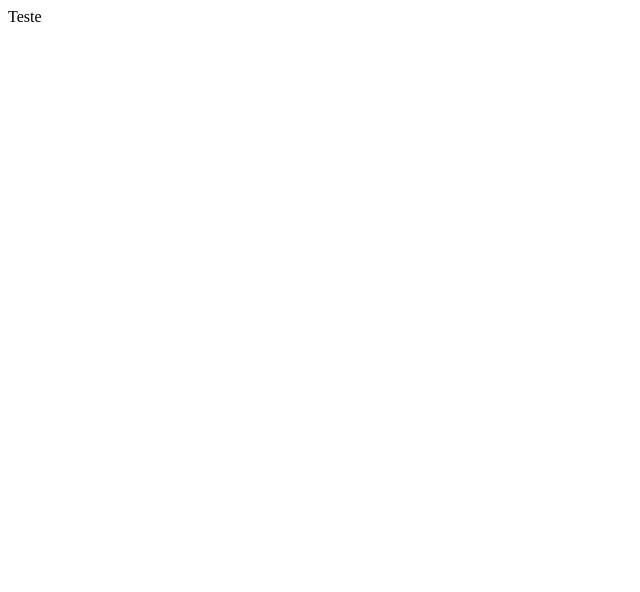
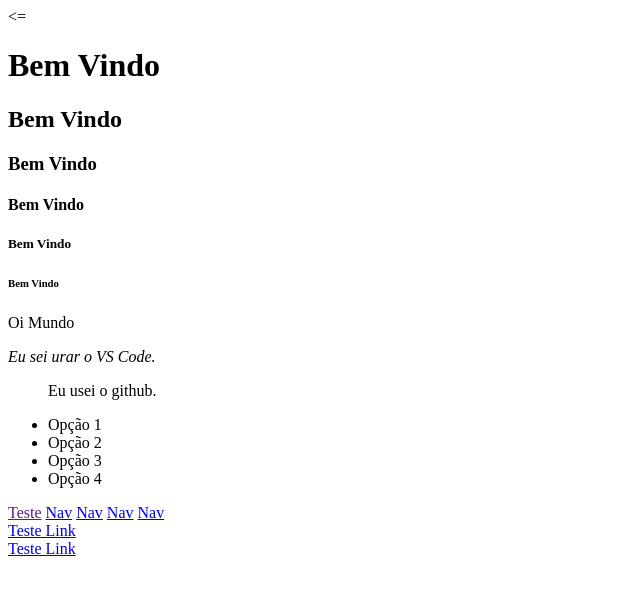
Before and after one commit to FCalebe/calebe-estacio.github.io, a plain HTML site: page index.html in a window 1280 px wide. Shown: the whole page, without its empty margins (0-640 px from the left). Drawn offline with Linux system fonts and the light colour scheme.

Commit message:
Add files via upload

```diff
--- a/index.html
+++ b/index.html
@@ -1,10 +1,40 @@
-<!DOCTYPE html>
-    <head>
-        <title>Estacio </title>
-    </head>
-    <body>
+<=<!DOCTYPE html>
+<html lang="pt-BR">
+<head>
+    <meta charset="UTF-8">
+    <meta http-equiv="X-UA-Compatible" content="IE=edge">
+    <meta name="viewport" content="width=device-width, initial-scale=1.0">
+    <title>FCalebe</title>
+</head>
+<body>
+    <hgroup>
+        <h1>Bem Vindo</h1>
+        <h2>Bem Vindo</h2>
+        <h3>Bem Vindo</h3>
+        <h4>Bem Vindo</h4>
+        <h5>Bem Vindo</h5>
+        <h6>Bem Vindo</h6>
+        <p>Oi Mundo</p>
+    </hgroup>
 
-        Teste
+    <cite>Eu sei urar o VS Code.</cite>
 
-    </body>
+    <blockquote>Eu usei o github.</blockquote>
+<ul>
+    <li>Opção 1 </li>
+    <li>Opção 2 </li>
+    <li>Opção 3 </li>
+    <li>Opção 4 </li>
+</ul>
+
+<Nav>
+    <a href="" target="_blank" rel="noopener noopener">Teste</a>
+    <a href="#">Nav</a>
+    <a href="#">Nav</a>
+    <a href="#">Nav</a>
+    <a href="#">Nav</a>
+</Nav>
+    <a href="https://github.com/FCalebe/calebe-estacio.github.io"> Teste Link</a><br>
+    <a href="https://github.com/FCalebe/calebe-estacio.github.io"> Teste Link</a>
+</body>
 </html>
```
